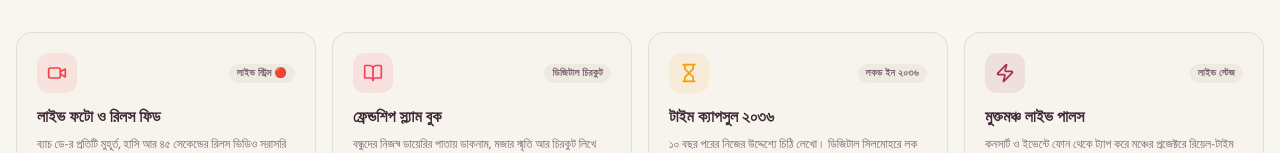
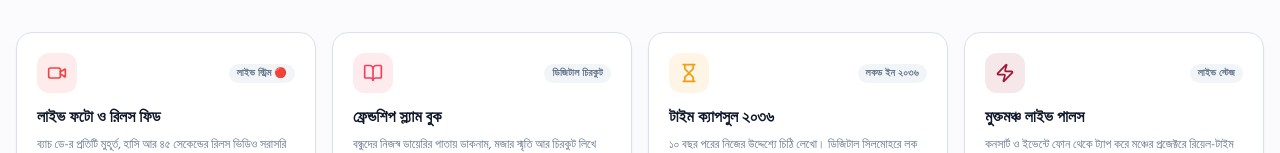
Before and after one commit to shiblu17/Batchday-Website, a React (Vite) app: page / in a window 1280 px wide. Shown: the part 2113-2266 px from the top of the page. Built offline with nearby package versions, Linux system fonts and the light colour scheme; no server answers; the database is empty; the HTML template or start-up script is replaced by a standard one.

Commit message:
style: modernize global site palette to clean white/slate & authentic JU crimson, enable PWA immediate update

```diff
--- a/src/index.css
+++ b/src/index.css
@@ -25,84 +25,84 @@
 
 @layer base {
   :root {
-    --background: 40 40% 97%;
-    --foreground: 330 20% 20%;
+    --background: 210 20% 99%;
+    --foreground: 222 47% 11%;
 
-    --card: 40 35% 95%;
-    --card-foreground: 330 20% 20%;
+    --card: 0 0% 100%;
+    --card-foreground: 222 47% 11%;
 
-    --popover: 40 40% 97%;
-    --popover-foreground: 330 20% 20%;
+    --popover: 0 0% 100%;
+    --popover-foreground: 222 47% 11%;
 
-    --primary: 345 55% 42%;
+    --primary: 348 76% 36%;
     --primary-foreground: 0 0% 100%;
 
-    --secondary: 150 28% 55%;
+    --secondary: 152 45% 42%;
     --secondary-foreground: 0 0% 100%;
 
-    --muted: 40 25% 91%;
-    --muted-foreground: 330 10% 45%;
+    --muted: 210 25% 96%;
+    --muted-foreground: 215 16% 47%;
 
-    --accent: 25 95% 55%;
+    --accent: 38 92% 50%;
     --accent-foreground: 0 0% 100%;
 
-    --destructive: 10 80% 50%;
+    --destructive: 0 84% 60%;
     --destructive-foreground: 0 0% 100%;
 
-    --border: 40 20% 86%;
-    --input: 40 20% 86%;
-    --ring: 345 55% 42%;
+    --border: 214 25% 89%;
+    --input: 214 25% 89%;
+    --ring: 348 76% 36%;
 
     --radius: 0.75rem;
 
-    --surface: 40 25% 93%;
+    --surface: 210 25% 96%;
 
-    --sidebar-background: 40 35% 95%;
-    --sidebar-foreground: 330 20% 20%;
-    --sidebar-primary: 345 55% 42%;
+    --sidebar-background: 0 0% 100%;
+    --sidebar-foreground: 222 47% 11%;
+    --sidebar-primary: 348 76% 36%;
     --sidebar-primary-foreground: 0 0% 100%;
-    --sidebar-accent: 25 95% 55%;
+    --sidebar-accent: 38 92% 50%;
     --sidebar-accent-foreground: 0 0% 100%;
-    --sidebar-border: 40 20% 86%;
-    --sidebar-ring: 345 55% 42%;
+    --sidebar-border: 214 25% 89%;
+    --sidebar-ring: 348 76% 36%;
   }
 
   .dark {
-    --background: 345 30% 8%;
-    --foreground: 40 40% 97%;
+    --background: 222 47% 7%;
+    --foreground: 210 40% 98%;
 
-    --card: 345 25% 12%;
-    --card-foreground: 40 40% 97%;
+    --card: 222 47% 10%;
+    --card-foreground: 210 40% 98%;
 
-    --popover: 345 25% 10%;
-    --popover-foreground: 40 40% 97%;
+    --popover: 222 47% 10%;
+    --popover-foreground: 210 40% 98%;
 
-    --primary: 345 65% 50%;
+    --primary: 348 80% 46%;
     --primary-foreground: 0 0% 100%;
 
-    --secondary: 345 20% 20%;
-    --secondary-foreground: 40 40% 97%;
+    --secondary: 152 45% 42%;
+    --secondary-foreground: 210 40% 98%;
 
-    --muted: 345 20% 15%;
-    --muted-foreground: 40 10% 65%;
+    --muted: 217 33% 15%;
+    --muted-foreground: 215 20% 65%;
 
-    --accent: 25 85% 55%;
+    --accent: 38 92% 50%;
     --accent-foreground: 0 0% 100%;
 
     --destructive: 0 62% 30%;
     --destructive-foreground: 0 0% 100%;
 
-    --border: 345 20% 20%;
-    --input: 345 20% 20%;
-    --ring: 345 65% 50%;
+    --border: 217 33% 16%;
+    --input: 217 33% 16%;
+    --ring: 348 80% 46%;
 
     --radius: 0.75rem;
 
-    --surface: 345 35% 10%;
+    --surface: 222 47% 9%;
 
-    --sidebar-background: 345 25% 12%;
-    --sidebar-foreground: 40 40% 97%;
-    --sidebar-primary: 345 65% 50%;
+    --sidebar-background: 222 47% 10%;
+    --sidebar-foreground: 210 40% 98%;
+    --sidebar-primary: 348 80% 46%;
     --sidebar-primary-foreground: 0 0% 100%;
     --sidebar-accent: 25 85% 55%;
     --sidebar-accent-foreground: 0 0% 100%;
--- a/vite.config.ts
+++ b/vite.config.ts
@@ -13,6 +13,10 @@ export default defineConfig({
     react(),
     VitePWA({
       registerType: 'autoUpdate',
+      workbox: {
+        skipWaiting: true,
+        clientsClaim: true,
+      },
       includeAssets: ['favicon.ico', 'apple-touch-icon.png', 'mask-icon.svg'],
       manifest: {
         name: 'JU 52nd Batch Day',
```
Also changed, not shown: src/pages/Index.tsx (+11 -14 lines).
